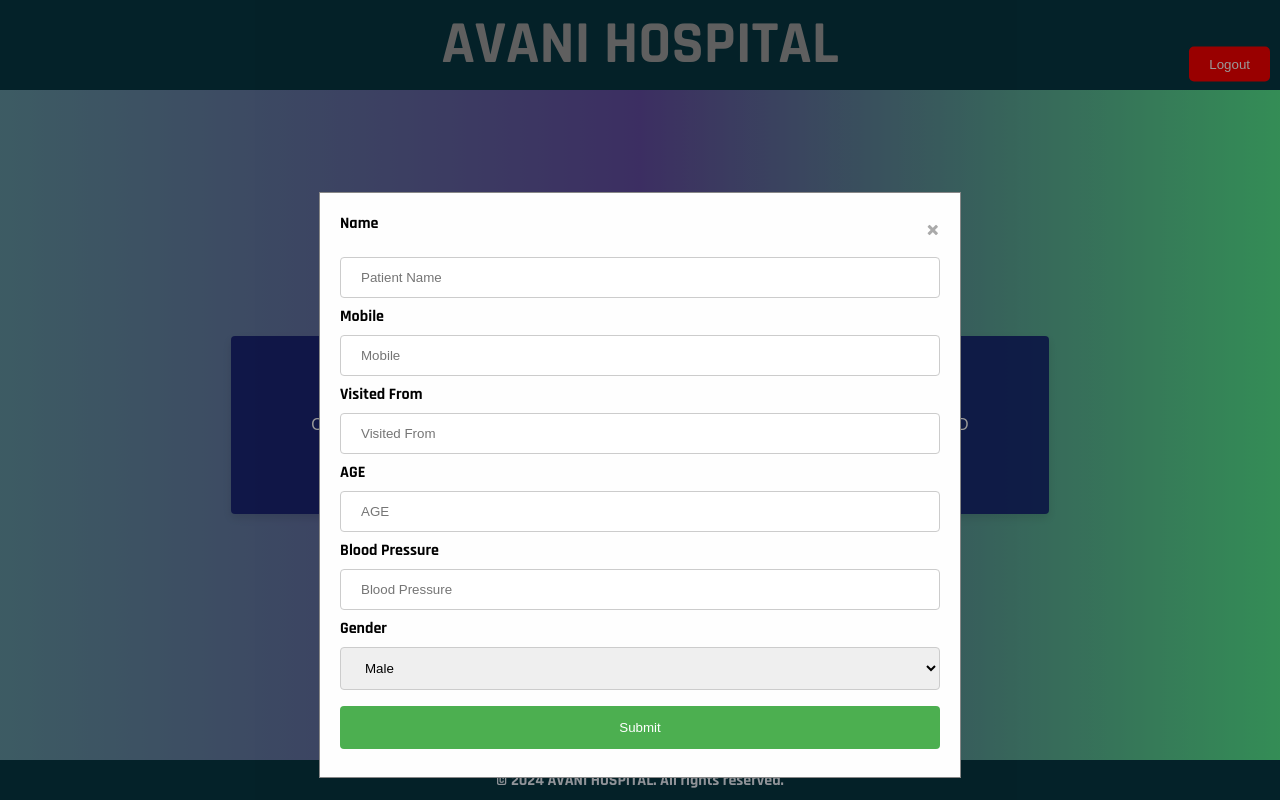
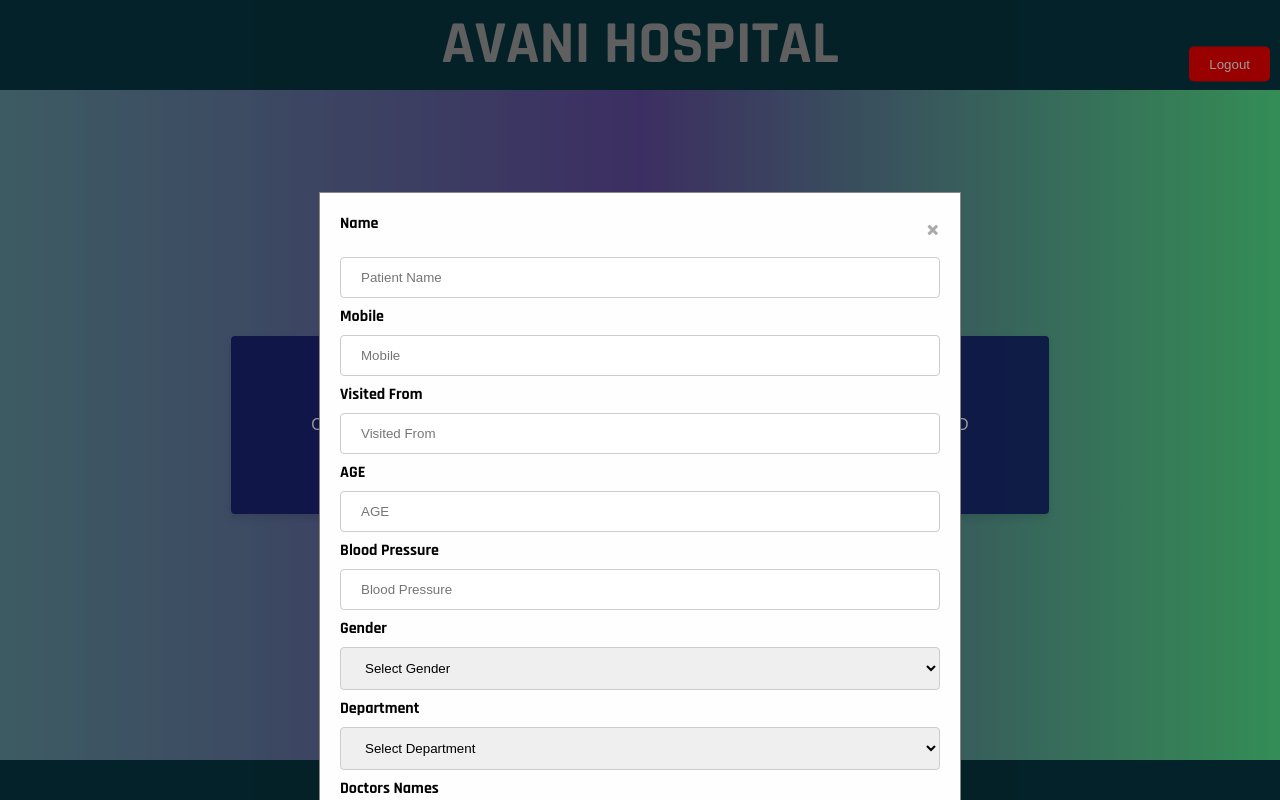
Before and after one commit to ranjithcnu/avani-hospital, a React (Create React App) app: page /home in a window 1280 px wide. Both pictures are taken after a click on the button "OP QUEUE". Built offline with nearby package versions, Linux system fonts and the light colour scheme; grey boxes are pictures that could not be loaded.

Commit message:
Added department and doctor names in form

```diff
--- a/src/components/home.js
+++ b/src/components/home.js
@@ -16,7 +16,9 @@ const Home = () => {
     visitedfrom:'',
     age:'',
     blood_pressure: '',
-    gender: 'male',
+    gender: '',
+    department:'',
+    doctors_names:'',
   });
   // Removed the serialNumber state since it is now passed directly to handlePrint
 
@@ -75,6 +77,8 @@ const goToDashboard = () => {
           formData.patientname,
           formData.blood_pressure,
           formData.gender,
+          formData.department,
+          formData.doctors_names,
           currentDate); // Pass required data to handlePrint
 
         // Reset form and close popup
@@ -85,6 +89,8 @@ const goToDashboard = () => {
           age:'',
           blood_pressure: '',
           gender: '',
+          department:'',
+          doctors_names:'',
         });
         setShowModal(false);
       } else {
@@ -119,7 +125,7 @@ const handleLogout = () => {
     return null;
   }
 
-  const handlePrint = (serialNumber, age, patientName, blood_pressure, gender, currentDate) => {
+  const handlePrint = (serialNumber, age, patientName, blood_pressure, gender,department,doctors_names, currentDate) => {
     // Render the component to a string
     const printContent = ReactDOMServer.renderToString(
       <div>
@@ -132,6 +138,8 @@ const handleLogout = () => {
           </div>
           <div style={{ flex: 1, textAlign: 'right' }}>
             <p><strong>Date:</strong> {currentDate}</p>
+            <p><strong>Department:</strong> {department}</p>
+            <p><strong>Doctors Name:</strong> {doctors_names}</p>
             <p><strong>Token Number:</strong> {serialNumber}</p>
           </div>
         </div>
@@ -356,6 +364,36 @@ const handleLogout = () => {
                       <option value="female">Female</option>
                     </select>
                     </div>
+                    <div className="form-group">
+                    <label htmlFor="department">Department</label>
+                    <select
+                      name="department"
+                      id="department"
+                      value={formData.department}
+                      onChange={handleInputChange}
+                      required>
+                      <option value="">Select Department</option>
+                      <option value="orthopedic">Orthopedic</option>
+                      <option value="general_surgery">General Surgery</option>
+                      <option value="psychiatry">Psychiatry</option>
+                      <option value="physiotherapy">Physiotherapy</option>
+                    </select>
+                    </div>
+                    <div className="form-group">
+                    <label htmlFor="doctors_names">Doctors Names</label>
+                    <select
+                      name="doctors_names"
+                      id="doctors_names"
+                      value={formData.doctors_names}
+                      onChange={handleInputChange}
+                      required>
+                      <option value="">Select Doctor</option>
+                      <option value="Dr.J_Rajesh_MS">Dr.J Rajesh MS</option>
+                      <option value="Dr.G_Surender_MS">Dr.G Surender MS</option>
+                      <option value="Dr.B_Chinni_Krishna">Dr.B Chinni Krishna</option>
+                      <option value="Dr.B_Anil_BPT">Dr.B Anil BPT</option>
+                    </select>
+                    </div>
                     <button type="submit">Submit</button>
                 </form>
                 </div>
```
Also changed, not shown: 1 other file (tests, documents, lock files or other folders).
